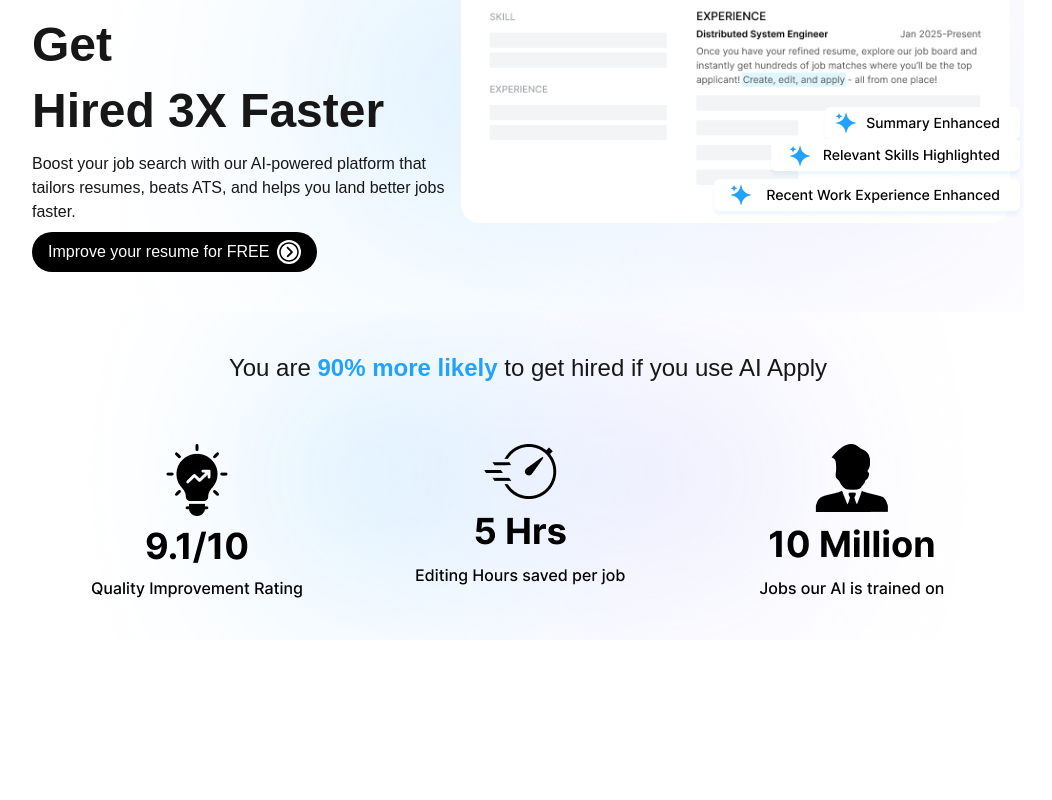
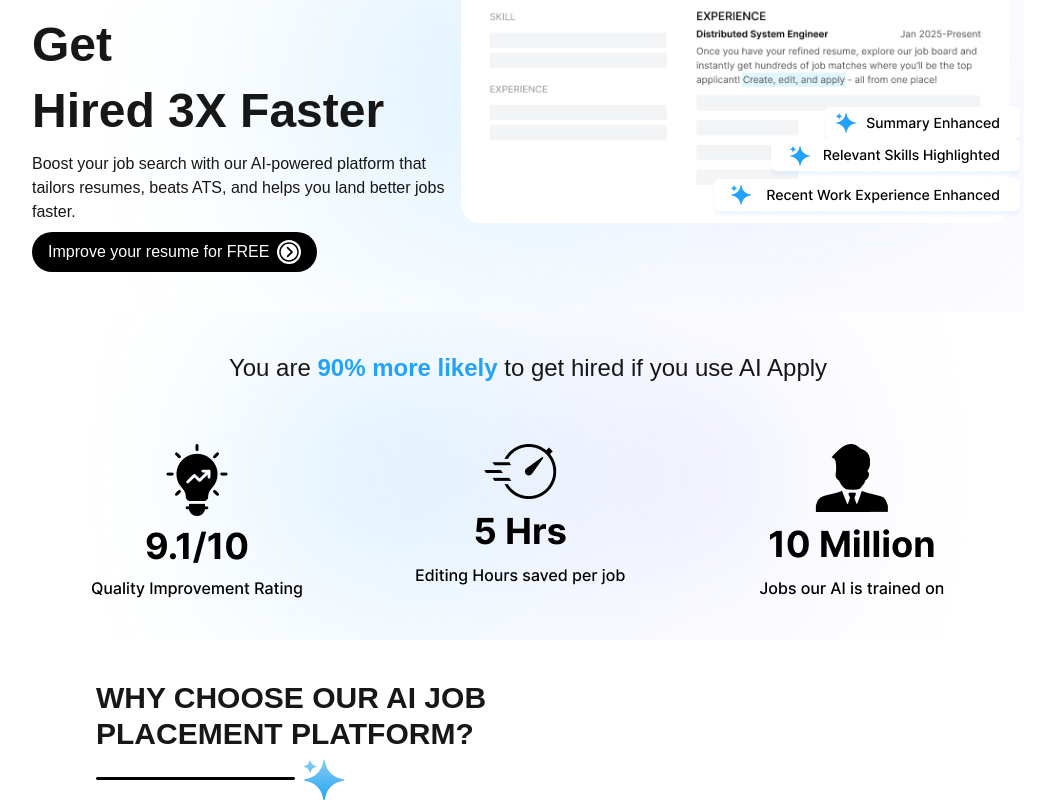
Before and after one commit to EmonHossen10/job-mantic, a Next.js app: page / in a window 1280 px wide. Shown: the part 421-1221 px from the top of the page, without its empty margins (112-1164 px from the left). Before the commit the page ends 1061 px from the top, so only its background shows below. Built offline with nearby package versions, Linux system fonts and the light colour scheme.

Commit message:
why choose added

```diff
--- /dev/null
+++ b/app/Components/WhyChoose.js
@@ -0,0 +1,18 @@
+import Image from "next/image";
+import React from "react";
+import img from "@/public/frame4.png";
+
+const WhyChoose = () => {
+  return (
+    <div className="py-10  relative ">
+      <div className="absolute md:left-16 left-10">
+        <h2 className="md:text-3xl text-xl font-bold uppercase pb-2">
+          Why Choose Our AI Job <br /> Placement Platform?
+        </h2>
+        <Image src={img} alt="Frame 4" />
+      </div>
+    </div>
+  );
+};
+
+export default WhyChoose;
--- a/app/layout.js
+++ b/app/layout.js
@@ -3,6 +3,7 @@
 import Navbar from "./Components/Navbar";
 import Hero from "./Components/Hero";
 import Frame from "./Components/Frame";
+import WhyChoose from "./Components/WhyChoose";
 
 const inter = Inter({
   variable: "--font-inter",
@@ -24,6 +25,7 @@
           {children}
           <Hero></Hero>
           <Frame></Frame>
+          <WhyChoose></WhyChoose>
         </div>
       </body>
     </html>
```
Also changed, not shown: public/frame4.png (added).
